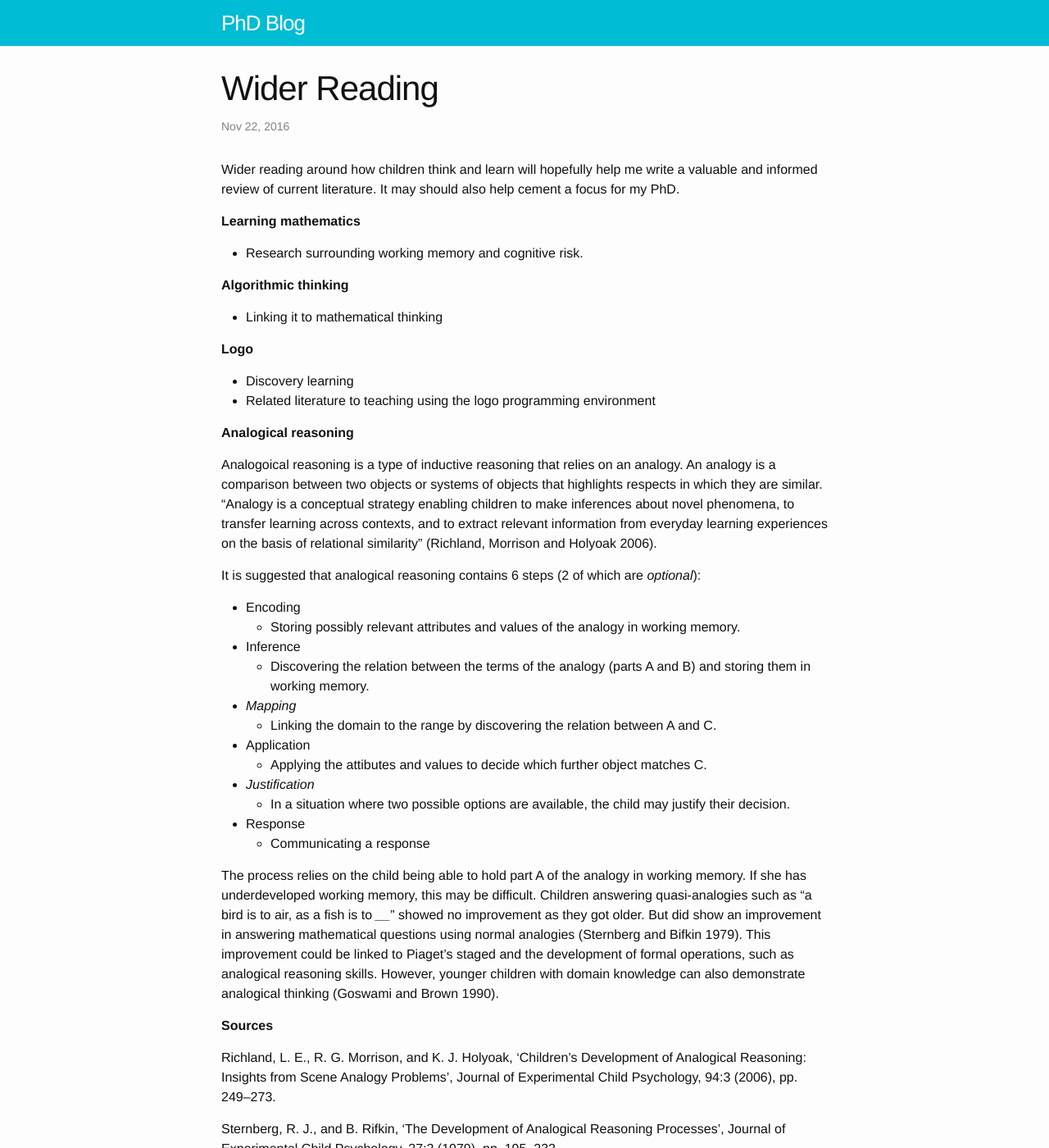
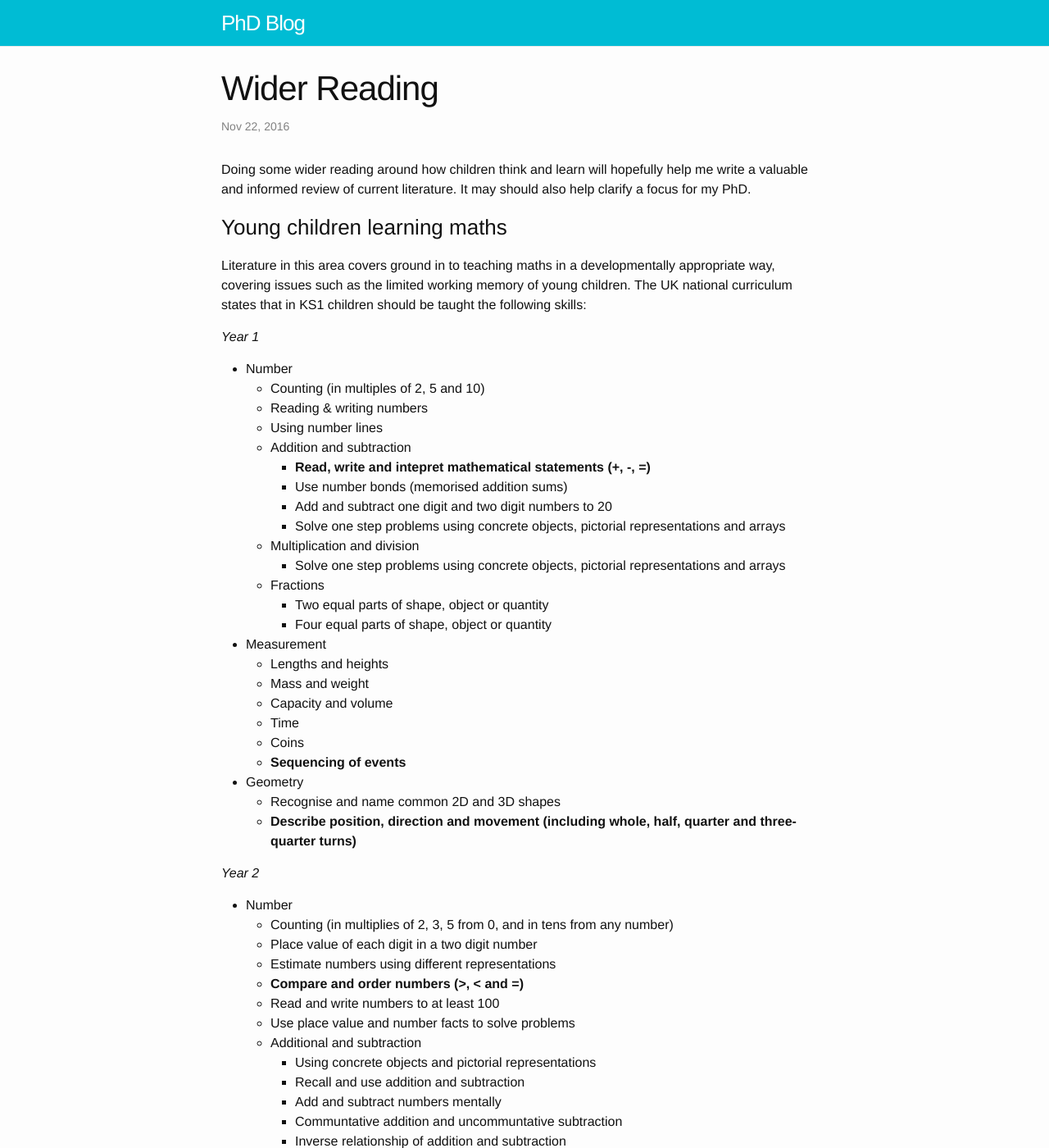
Before and after one commit to simonrose121/phd, a Jekyll site: the page built from _posts/2016-11-22-wider-reading.md, in a window 1280 px wide and 1400 px high. Shown: the whole window at 82% size. Built offline with Jekyll 4.4.1, drawn with Linux system fonts in a browser that asks for light colours; some of the changed text lies outside the part shown.

Commit message:
Mathematics curriculum for KS1

```diff
--- a/_posts/2016-11-22-wider-reading.md
+++ b/_posts/2016-11-22-wider-reading.md
@@ -5,22 +5,86 @@ date:   2016-11-22 10:47:00 +0100
 categories: learning
 ---
 
-Wider reading around how children think and learn will hopefully help me write a valuable and informed review of current literature. It may should also help cement a focus for my PhD.
+Doing some wider reading around how children think and learn will hopefully help me write a valuable and informed review of current literature. It may should also help clarify a focus for my PhD.
 
-**Learning mathematics**
+### Young children learning maths
 
-- Research surrounding working memory and cognitive risk.
+Literature in this area covers ground in to teaching maths in a developmentally appropriate way, covering issues such as the limited working memory of young children. The UK national curriculum states that in KS1 children should be taught the following skills:
 
-**Algorithmic thinking**
+*Year 1*
+
+- Number
+	- Counting (in multiples of 2, 5 and 10)
+	- Reading & writing numbers
+	- Using number lines
+	- Addition and subtraction
+		- **Read, write and intepret mathematical statements (+, -, =)**
+		- Use number bonds (memorised addition sums)
+		- Add and subtract one digit and two digit numbers to 20
+		- Solve one step problems using concrete objects, pictorial representations and arrays
+	- Multiplication and division
+		- Solve one step problems using concrete objects, pictorial representations and arrays
+	- Fractions
+		- Two equal parts of shape, object or quantity
+		- Four equal parts of shape, object or quantity
+- Measurement
+	- Lengths and heights
+	- Mass and weight
+	- Capacity and volume
+	- Time
+	- Coins
+	- **Sequencing of events**
+- Geometry
+	- Recognise and name common 2D and 3D shapes
+	- **Describe position, direction and movement (including whole, half, quarter and three-quarter turns)**
+
+*Year 2*
+
+- Number
+	- Counting (in multiplies  of 2, 3, 5 from 0, and in tens from any number)
+	- Place value of each digit in a two digit number
+	- Estimate numbers using different representations
+	- **Compare and order numbers (>, < and =)**
+	- Read and write numbers to at least 100
+	- Use place value and number facts to solve problems
+	- Additional and subtraction
+		- Using concrete objects and pictorial representations
+		- Recall and use addition and subtraction
+		- Add and subtract numbers mentally
+		- Communtative addition and uncommuntative subtraction
+		- Inverse relationship of addition and subtraction
+	- Multiplication and division
+		- Calculate multiplication and division using tables and use symbols (x, ÷, =)
+		- Communtative multiplication and uncommuntative division
+	- Fractions
+		- Recognise and write fractions
+- Measurement
+	- Appropriate standard units
+	- **Compare and sequence intervals of time**
+	- Time of day
+- Geometry
+	- **Order and arrange combinations of mathematical objects in patterns and sequences**
+	- **Use mathematical vocabulary to describe position, direction and movement**
+- Statistics
+	- Intepret simple charts
+
+
+**Sources**
+
+Passolunghi, M. C., and L. S. Siegel, ‘Short-Term Memory, Working Memory, and Inhibitory Control in Children with Difficulties in Arithmetic Problem Solving.’, Journal of Experimental Child Psychology, 80:1 (2001), pp. 44–57.
+
+Ginsburg, H. P., and M. Amit, ‘What Is Teaching Mathematics to Young Children? A Theoretical Perspective and Case Study’, Journal of Applied Developmental Psychology, 29:4 (2008), pp. 274–285.
+
+### Algorithmic thinking
 
 - Linking it to mathematical thinking
 
-**Logo**
+### Logo
 
 - Discovery learning
 - Related literature to teaching using the logo programming environment
 
-**Analogical reasoning**
+### Analogical reasoning
 
 Analogoical reasoning is a type of inductive reasoning that relies on an analogy. An analogy is a comparison between two objects or systems of objects that highlights respects in which they are similar. "Analogy is a conceptual strategy enabling children to make inferences about novel phenomena, to transfer learning across contexts, and to extract relevant information from everyday learning experiences on the basis of relational similarity" (Richland, Morrison and Holyoak 2006).
 
@@ -39,7 +103,7 @@ It is suggested that analogical reasoning contains 6 steps (2 of which are *opti
 - Response
 	- Communicating a response
 
-The process relies on the child being able to hold part A of the analogy in working memory. If she has underdeveloped working memory, this may be difficult. Children answering quasi-analogies such as "a bird is to air, as a fish is to ____" showed no improvement as they got older. But did show an improvement in answering mathematical questions using normal analogies (Sternberg and Bifkin 1979). This improvement could be linked to Piaget's staged and the development of formal operations, such as analogical reasoning skills. However, younger children with domain knowledge can also demonstrate analogical thinking (Goswami and Brown 1990).
+The process relies on the child being able to hold part A of the analogy in working memory. If she has underdeveloped working memory, this may be difficult. Children answering quasi-analogies such as "a bird is to air, as a fish is to ____" showed no improvement as they got older. But did show an improvement in answering mathematical questions using normal analogies (Sternberg and Bifkin 1979). This improvement could be linked to Piaget's staged and the development of formal operations, which includes analogical reasoning skills. However, younger children with domain knowledge can also demonstrate analogical thinking (Goswami and Brown 1990).
 
 **Sources**
 
```
